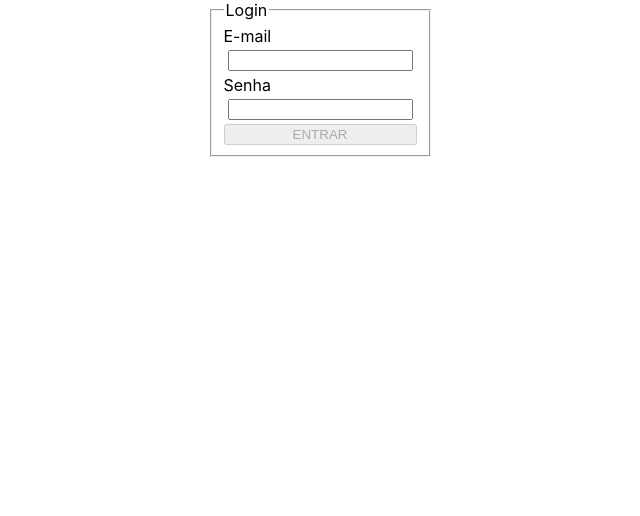
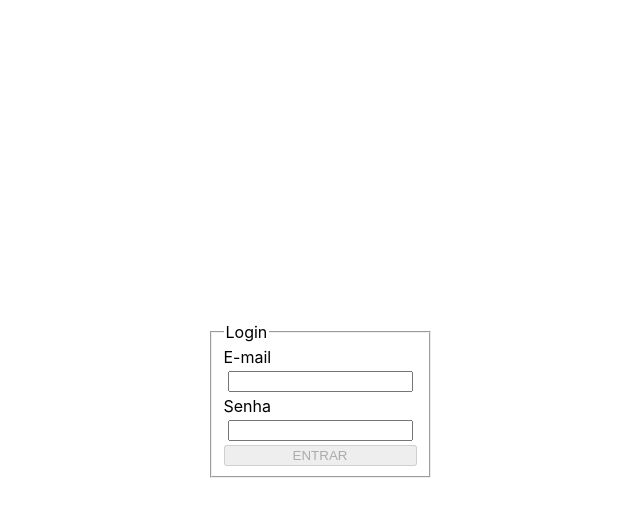
Before and after one commit to alanbrazoes/Wallet, a React (Create React App) app: page / in a window 1280 px wide. Shown: the top 516 px of the page, without its empty margins (320-960 px from the left). Built offline with nearby package versions, Linux system fonts and the light colour scheme.

Commit message:
style: heigth div root

```diff
--- a/src/index.css
+++ b/src/index.css
@@ -5,9 +5,14 @@ body {
     sans-serif;
   -webkit-font-smoothing: antialiased;
   -moz-osx-font-smoothing: grayscale;
+  height: 100vh;
 }
 
 code {
   font-family: source-code-pro, Menlo, Monaco, Consolas, 'Courier New',
     monospace;
 }
+
+#root {
+  height: 100vh;
+}
```
